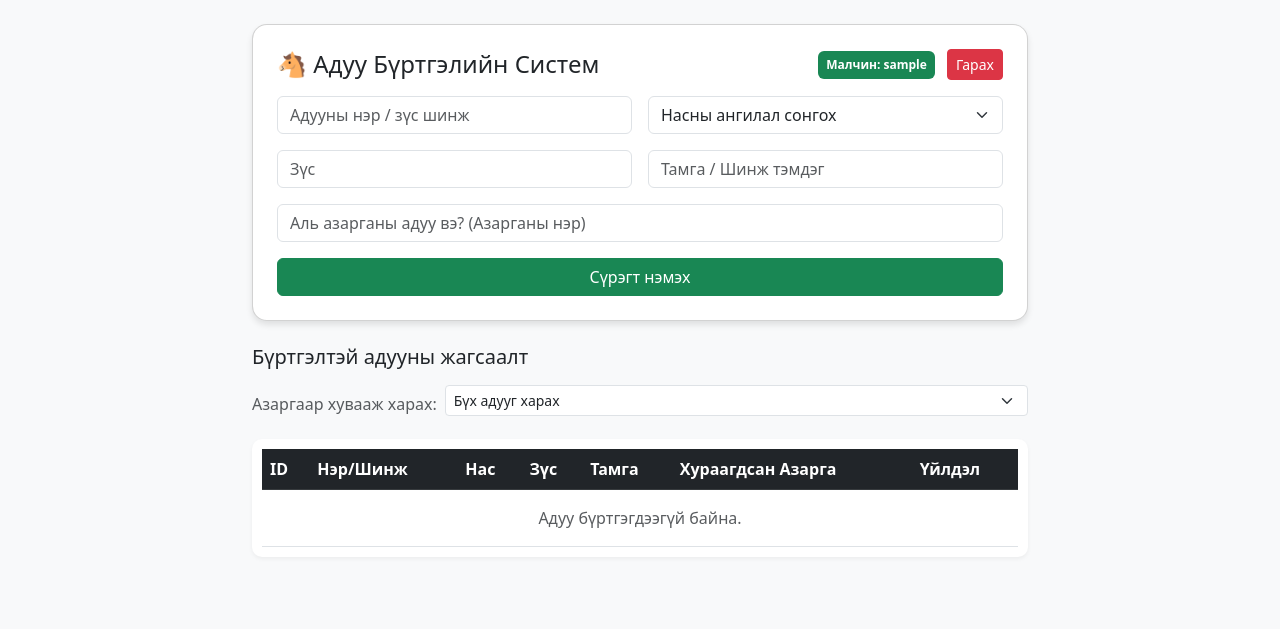
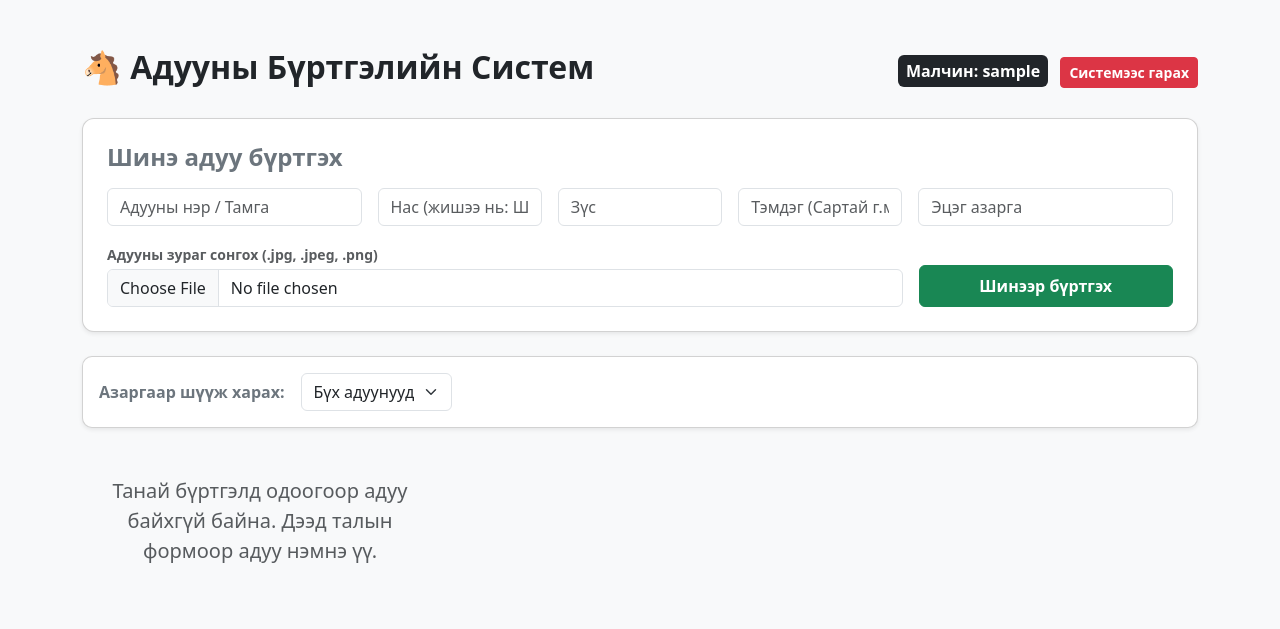
Before and after one commit to jambaasurengereltod-source/effective-system, a Flask app: page / in a window 1280 px wide. Shown: the top 629 px of the page. Run offline with Flask 3, Linux system fonts and the light colour scheme; the visitor is signed in with stand-in values (Sample User, id 1).

Commit message:
add static uploads folder and image upload feature

```diff
--- a/app.py
+++ b/app.py
@@ -1,12 +1,25 @@
 from flask import Flask, render_template, request, redirect, session
 from flask_sqlalchemy import SQLAlchemy
 import os
+from werkzeug.utils import secure_filename
 
 app = Flask(__name__)
 app.secret_key = "super_secret_key_for_aduu_project"
 
-# Render-ийн PostgreSQL өгөгдлийн сангийн линкийг уншина.
-# Хэрэв олдохгүй бол локал туршилтын sqlite сан үүсгэнэ.
+# --- ЗУРАГ ХАДГАЛАХ ТОХИРГОО ---
+# static/uploads хавтсыг зураг хадгалах үндсэн газар болгож заана
+UPLOAD_FOLDER = os.path.join('static', 'uploads')
+app.config['UPLOAD_FOLDER'] = UPLOAD_FOLDER
+# Зургийн файлын дээд хэмжээг 16MB-аар хязгаарлана (Сервер гацахаас сэргийлнэ)
+app.config['MAX_CONTENT_LENGTH'] = 16 * 1024 * 1024
+
+# Зөвхөн дараах өргөтгөлтэй зургийн файлуудыг зөвшөөрнө
+ALLOWED_EXTENSIONS = {'png', 'jpg', 'jpeg', 'gif'}
+
+def allowed_file(filename):
+    return '.' in filename and filename.rsplit('.', 1)[1].lower() in ALLOWED_EXTENSIONS
+
+# --- ӨГӨГДЛИЙН САНГИЙН ТОХИРГОО ---
 DATABASE_URL = os.environ.get('DATABASE_URL')
 if DATABASE_URL and DATABASE_URL.startswith("postgres://"):
     DATABASE_URL = DATABASE_URL.replace("postgres://", "postgresql://", 1)
@@ -16,12 +29,13 @@ app.config['SQLALCHEMY_TRACK_MODIFICATIONS'] = False
 
 db = SQLAlchemy(app)
 
-# --- ӨГӨГДЛИЙН САНГИЙН ХҮСНЭГТҮҮД ---
+# Хэрэглэгчийн хүснэгт
 class User(db.Model):
     id = db.Column(db.Integer, primary_key=True)
     username = db.Column(db.String(80), unique=True, nullable=False)
     password = db.Column(db.String(80), nullable=False)
 
+# Адууны хүснэгт
 class Horse(db.Model):
     id = db.Column(db.Integer, primary_key=True)
     username = db.Column(db.String(80), nullable=False)
@@ -30,12 +44,18 @@ class Horse(db.Model):
     color = db.Column(db.String(50), nullable=False)
     mark = db.Column(db.String(100), nullable=True)
     stallion = db.Column(db.String(100), nullable=False)
+    # ШИНЭ: Зургийн файлын нэрийг хадгалах багана (Зураггүй үед default_horse.jpg-ийг харуулна)
+    image_file = db.Column(db.String(200), nullable=True, default='default_horse.jpg')
 
-# Программ асах үед хүснэгтүүдийг автоматаар үүсгэх
+# Дээрх uploads хавтас байхгүй бол систем өөрөө автомат үүсгэнэ
+if not os.path.exists(UPLOAD_FOLDER):
+    os.makedirs(UPLOAD_FOLDER)
+
 with app.app_context():
     db.create_all()
 
-# --- ВЭБ САЙТЫН МАРШРУТУУД (ROUTES) ---
+# --- ВЭБ САЙТЫН МАРШРУТУУД ---
+
 @app.route('/')
 def index():
     if 'username' not in session:
@@ -69,13 +89,28 @@ def add_horse():
     if not stallion:
         stallion = "Тодорхойгүй"
 
+    # --- ЗУРАГ ХҮЛЭЭН АВАХ ШИНЭ ХЭСЭГ ---
+    image_name = 'default_horse.jpg' # Хэрэглэгч зураг оруулахгүй бол ашиглах үндсэн нэр
+
+    if 'image' in request.files:
+        file = request.files['image']
+        # Хэрэглэгч файл сонгосон бөгөөд зөвшөөрөгдсөн зураг мөн эсэхийг шалгана
+        if file and file.filename != '' and allowed_file(file.filename):
+            filename = secure_filename(file.filename)
+            # Өөр өөр малчид ижил нэртэй зураг оруулбал давхцахаас сэргийлж урд нь хэрэглэгчийн нэрийг залгана
+            unique_filename = f"{username}_{filename}"
+            # Файлыг static/uploads хавтсанд хадгална
+            file.save(os.path.join(app.config['UPLOAD_FOLDER'], unique_filename))
+            image_name = unique_filename
+
     new_horse = Horse(
         username=username,
         name=name,
         age=age,
         color=color,
         mark=mark,
-        stallion=stallion
+        stallion=stallion,
+        image_file=image_name # Зургийн нэрийг өгөгдлийн санд хадгалах
     )
     db.session.add(new_horse)
     db.session.commit()
@@ -89,6 +124,12 @@ def delete_horse(horse_id):
     username = session['username']
     horse = Horse.query.filter_by(id=horse_id, username=username).first()
     if horse:
+        # Хэрэв устгах гэж буй адуу зурагтай байсан бол сервер дээрх зургийн файлыг нь давхар устгана
+        if horse.image_file != 'default_horse.jpg':
+            try:
+                os.remove(os.path.join(app.config['UPLOAD_FOLDER'], horse.image_file))
+            except:
+                pass
         db.session.delete(horse)
         db.session.commit()
     return redirect('/')
--- a/templates/index.html
+++ b/templates/index.html
@@ -2,109 +2,104 @@
 <html lang="mn">
 <head>
     <meta charset="UTF-8">
-    <meta name="viewport" content="width=device-width, initial-scale=1.0">
-    <title>Адуу Бүртгэлийн Систем</title>
+    <title>Адууны Бүртгэл</title>
     <link rel="stylesheet" href="https://cdn.jsdelivr.net/npm/bootstrap@5.3.0/dist/css/bootstrap.min.css">
     <style>
-        body { background-color: #f8f9fa; }
-        .card { border-radius: 15px; box-shadow: 0 4px 6px rgba(0,0,0,0.1); }
-        .table-responsive { background: white; border-radius: 10px; padding: 10px; box-shadow: 0 2px 4px rgba(0,0,0,0.05); }
+        .horse-card { transition: 0.3s; border: none; border-radius: 12px; overflow: hidden; }
+        .horse-card:hover { transform: translateY(-5px); box-shadow: 0 8px 20px rgba(0,0,0,0.15); }
+        .horse-img { height: 220px; object-fit: cover; width: 100%; }
+        .no-img-box { height: 220px; background-color: #e9ecef; display: flex; align-items: center; justify-content: center; color: #6c757d; font-weight: 500; }
     </style>
 </head>
-<body class="py-4">
-    <div class="container" style="max-width: 800px;">
-        <div class="card p-4 mb-4">
-            <div class="d-flex justify-content-between align-items-center mb-3">
-                <h2 class="h4 mb-0">🐴 Адуу Бүртгэлийн Систем</h2>
+<body class="bg-light">
+    <div class="container my-5">
+
+        <div class="d-flex justify-content-between align-items-center mb-4">
+            <h2 class="fw-bold text-dark">🐴 Адууны Бүртгэлийн Систем</h2>
             <div>
-                    <span class="badge bg-success p-2">Малчин: {{ session['username'] }}</span>
-                    <a href="/logout" class="btn btn-danger btn-sm ms-2">Гарах</a>
+                <span class="badge bg-dark p-2 me-2 fs-6">Малчин: {{ session['username'] }}</span>
+                <a href="/logout" class="btn btn-danger btn-sm fw-bold">Системээс гарах</a>
             </div>
         </div>
 
-            <form action="/add" method="POST" class="row g-3">
-                <div class="col-md-6">
-                    <input type="text" name="name" class="form-control" placeholder="Адууны нэр / зүс шинж" required>
+        <div class="card p-4 mb-4 shadow-sm" style="border-radius: 12px;">
+            <h4 class="fw-bold text-secondary mb-3">Шинэ адуу бүртгэх</h4>
+
+            <form action="/add" method="POST" enctype="multipart/form-data" class="row g-3">
+                <div class="col-md-3">
+                    <input type="text" name="name" class="form-control" placeholder="Адууны нэр / Тамга" required>
                 </div>
-                <div class="col-md-6">
-                    <select name="age" class="form-select" required>
-                        <option value="" disabled selected>Насны ангилал сонгох</option>
-                        <option value="Унага">Унага</option>
-                        <option value="Даага">Даага</option>
-                        <option value="Шүдлэн">Шүдлэн</option>
-                        <option value="Хязаалан">Хязаалан</option>
-                        <option value="Соёолон">Соёолон</option>
-                        <option value="Хавчиг">Хавчиг</option>
-                        <option value="Их нас">Их нас</option>
-                        <option value="Азарга">Азарга</option>
-                        <option value="Гүү">Гүү</option>
-                    </select>
+                <div class="col-md-2">
+                    <input type="text" name="age" class="form-control" placeholder="Нас (жишээ нь: Шүдлэн)" required>
                 </div>
-                <div class="col-md-6">
+                <div class="col-md-2">
                     <input type="text" name="color" class="form-control" placeholder="Зүс" required>
                 </div>
-                <div class="col-md-6">
-                    <input type="text" name="mark" class="form-control" placeholder="Тамга / Шинж тэмдэг">
+                <div class="col-md-2">
+                    <input type="text" name="mark" class="form-control" placeholder="Тэмдэг (Сартай г.м)">
                 </div>
-                <div class="col-12">
-                    <input type="text" name="stallion" class="form-control" placeholder="Аль азарганы адуу вэ? (Азарганы нэр)" required>
+                <div class="col-md-3">
+                    <input type="text" name="stallion" class="form-control" placeholder="Эцэг азарга">
                 </div>
-                <div class="col-12">
-                    <button type="submit" class="btn btn-success w-100">Сүрэгт нэмэх</button>
+
+                <div class="col-md-9">
+                    <label class="form-label text-muted small mb-1 fw-bold">Адууны зураг сонгох (.jpg, .jpeg, .png)</label>
+                    <input type="file" name="image" class="form-control" accept="image/*">
+                </div>
+                <div class="col-md-3 d-flex align-items-end">
+                    <button type="submit" class="btn btn-success w-100 fw-bold py-2">Шинээр бүртгэх</button>
                 </div>
             </form>
         </div>
 
-        <h3 class="h5 mb-3">Бүртгэлтэй адууны жагсаалт</h3>
-
-        <form method="GET" action="/" class="mb-3 row g-2">
-            <div class="col-auto">
-                <label class="col-form-label text-muted small">Азаргаар хувааж харах:</label>
-            </div>
-            <div class="col">
-                <select name="filter_stallion" class="form-select form-select-sm" onchange="this.form.submit()">
-                    <option value="">Бүх адууг харах</option>
-                    {% for st in stallions %}
-                    <option value="{{ st }}" {% if selected_stallion == st %}selected{% endif %}>{{ st }}</option>
+        <div class="card p-3 mb-4 shadow-sm" style="border-radius: 10px;">
+            <form action="/" method="GET" class="d-flex gap-3 align-items-center">
+                <label class="fw-bold text-secondary">Азаргаар шүүж харах:</label>
+                <select name="filter_stallion" class="form-select w-auto" onchange="this.form.submit()">
+                    <option value="">Бүх адуунууд</option>
+                    {% for s in stallions %}
+                    <option value="{{ s }}" {% if selected_stallion == s %}selected{% endif %}>{{ s }}</option>
                     {% endfor %}
                 </select>
+                {% if selected_stallion %}
+                    <a href="/" class="btn btn-sm btn-secondary fw-bold">Шүүлтүүр цуцлах</a>
+                {% endif %}
+            </form>
         </div>
-        </form>
 
-        <div class="table-responsive">
-            <table class="table table-hover align-middle mb-0">
-                <thead class="table-dark">
-                    <tr>
-                        <th>ID</th>
-                        <th>Нэр/Шинж</th>
-                        <th>Нас</th>
-                        <th>Зүс</th>
-                        <th>Тамга</th>
-                        <th>Хураагдсан Азарга</th>
-                        <th>Үйлдэл</th>
-                    </tr>
-                </thead>
-                <tbody>
+        <div class="row row-cols-1 row-cols-md-3 g-4">
             {% for horse in horses %}
-                    <tr>
-                        <td>{{ loop.index }}</td>
-                        <td><strong>{{ horse.name }}</strong></td>
-                        <td><span class="badge bg-secondary">{{ horse.age }}</span></td>
-                        <td>{{ horse.color }}</td>
-                        <td>{{ horse.mark or '-' }}</td>
-                        <td class="text-success fw-bold">{{ horse.stallion }}</td>
-                        <td>
-                            <a href="/delete/{{ horse.id }}" class="btn btn-danger btn-sm">Устгах</a>
-                        </td>
-                    </tr>
+            <div class="col">
+                <div class="card h-100 horse-card shadow-sm">
+
+                    {% if horse.image_file == 'default_horse.jpg' %}
+                        <div class="no-img-box">
+                            <span>📷 Зураг оруулаагүй</span>
+                        </div>
                     {% else %}
-                    <tr>
-                        <td colspan="7" class="text-center text-muted py-3">Адуу бүртгэгдээгүй байна.</td>
-                    </tr>
+                        <img src="{{ url_for('static', filename='uploads/' + horse.image_file) }}" class="horse-img" alt="Адууны зураг">
+                    {% endif %}
+
+                    <div class="card-body bg-white">
+                        <h4 class="card-title fw-bold text-success mb-3">{{ horse.name }}</h4>
+                        <p class="card-text mb-2"><strong>Нас:</strong> {{ horse.age }}</p>
+                        <p class="card-text mb-2"><strong>Зүс:</strong> {{ horse.color }}</p>
+                        <p class="card-text mb-2"><strong>Тэмдэг:</strong> {{ horse.mark or 'Байхгүй' }}</p>
+                        <p class="card-text mb-3"><strong>Эцэг азарга:</strong> <span class="badge bg-info text-dark fs-6">{{ horse.stallion }}</span></p>
+                        <hr>
+                        <div class="text-end">
+                            <a href="/delete/{{ horse.id }}" class="btn btn-sm btn-outline-danger fw-bold" onclick="return confirm('Эг адууг бүртгэлээс устгах уу?')">Устгах</a>
+                        </div>
+                    </div>
+                </div>
+            </div>
+            {% else %}
+            <div class="col-12 text-center my-5">
+                <p class="text-muted fs-5">Танай бүртгэлд одоогоор адуу байхгүй байна. Дээд талын формоор адуу нэмнэ үү.</p>
+            </div>
             {% endfor %}
-                </tbody>
-            </table>
         </div>
+
     </div>
 </body>
 </html>
```
Lines whose indentation alone changed are shown as unchanged.
